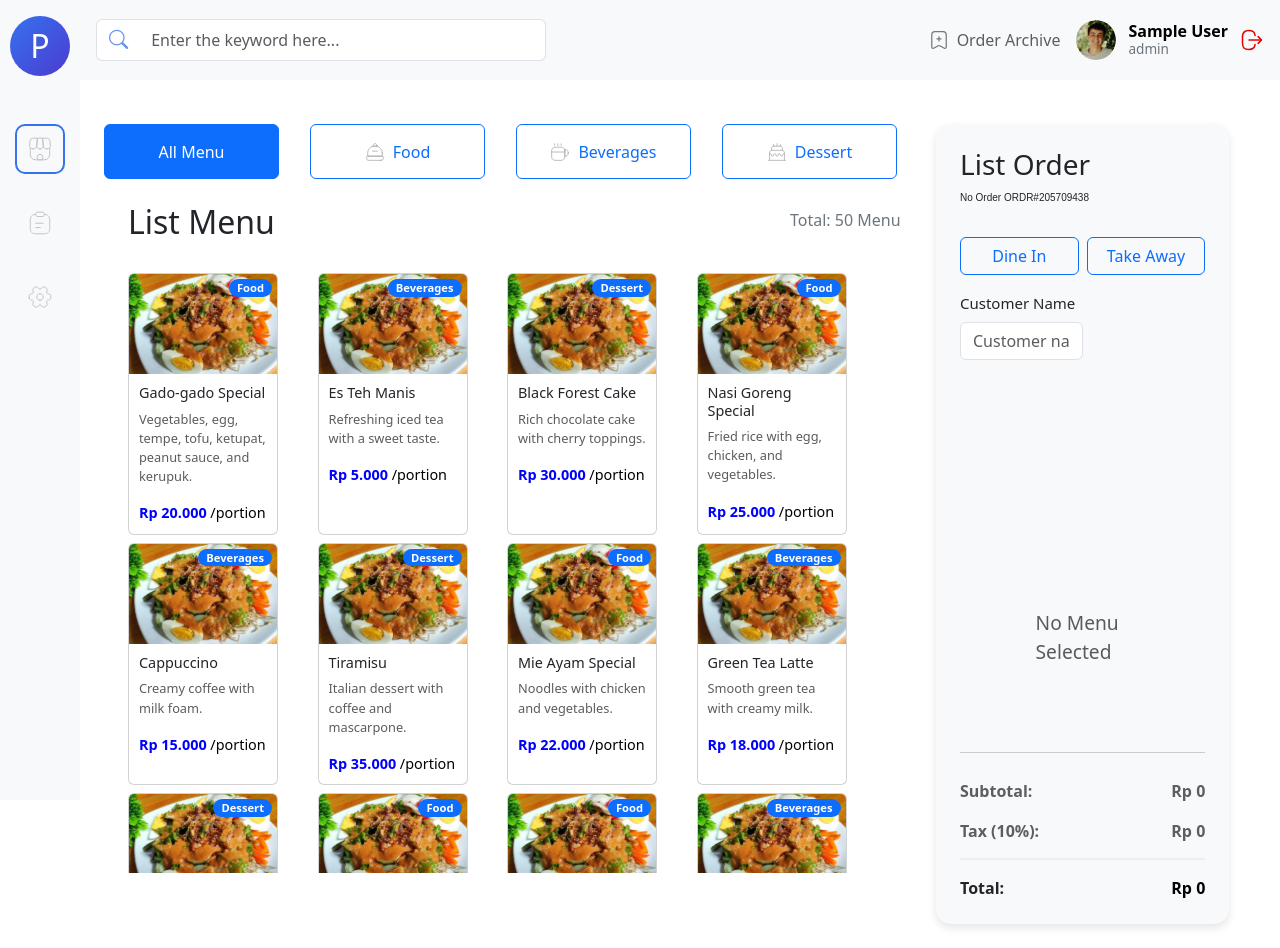
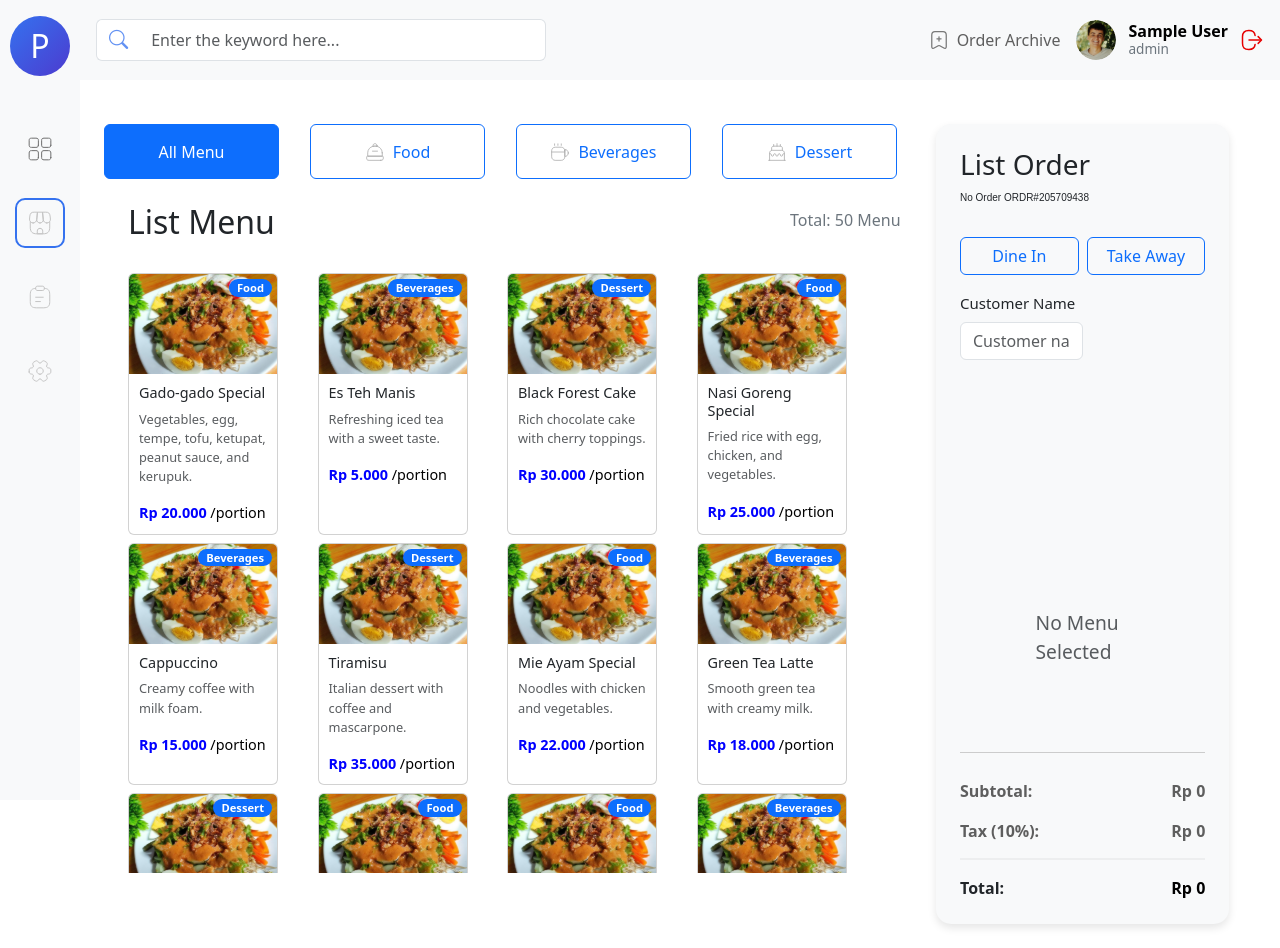
Before and after one commit to alpinmohsa541/pos-sederhana, a React (Vite) app: page /cashier-dashboard in a window 1280 px wide. Shown: the top 948 px of the page. Built offline with nearby package versions, Linux system fonts and the light colour scheme; sample sign-in values are in the browser's storage.

Commit message:
Feat : add icon dashboard

```diff
--- a/src/Sidebar/Sidebar.jsx
+++ b/src/Sidebar/Sidebar.jsx
@@ -6,6 +6,11 @@ const Sidebar = () => {
   const navigate = useNavigate();
 
   const icons = [
+    {
+      src: "/assets/element-3.svg",
+      alt: "Dashboard Icon",
+      path: "/dashboard", // Ikon dashboard baru
+    },
     {
       src: "/assets/shop.svg",
       alt: "Shop Icon",
@@ -31,10 +36,10 @@ const Sidebar = () => {
     <div
       className="sidebar bg-light vh-100 d-flex flex-column align-items-center p-3 position-fixed"
       style={{
-        width: "80px", // Sidebar tetap dengan lebar tetap
-        top: 0, // Sidebar tetap berada di atas
-        left: 0, // Pastikan sidebar berada di sisi kiri layar
-        zIndex: 10, // Sidebar tetap di atas elemen lainnya
+        width: "80px", // Lebar tetap
+        top: 0, // Tetap di atas
+        left: 0, // Tetap di sisi kiri
+        zIndex: 10, // Di atas elemen lainnya
       }}
     >
       {/* Logo */}
@@ -66,12 +71,16 @@ const Sidebar = () => {
             border:
               location.pathname === icon.path ? "2px solid #3572EF" : "none",
             borderRadius: "10px",
+            transition: "all 0.3s ease", // Animasi transisi untuk efek hover dan aktif
           }}
         >
           <button
             onClick={() => handleIconClick(icon.path)}
             className="border-0 bg-transparent p-0"
-            style={{ cursor: "pointer" }}
+            style={{
+              cursor: "pointer",
+              outline: "none",
+            }}
           >
             <img
               src={icon.src}
@@ -82,6 +91,7 @@ const Sidebar = () => {
                 maxHeight: "30px",
                 filter:
                   location.pathname === icon.path ? "none" : "grayscale(100%)",
+                transition: "filter 0.3s ease", // Animasi transisi untuk hover
               }}
             />
           </button>
```
Also changed, not shown: public/assets/element-3.svg (added).
